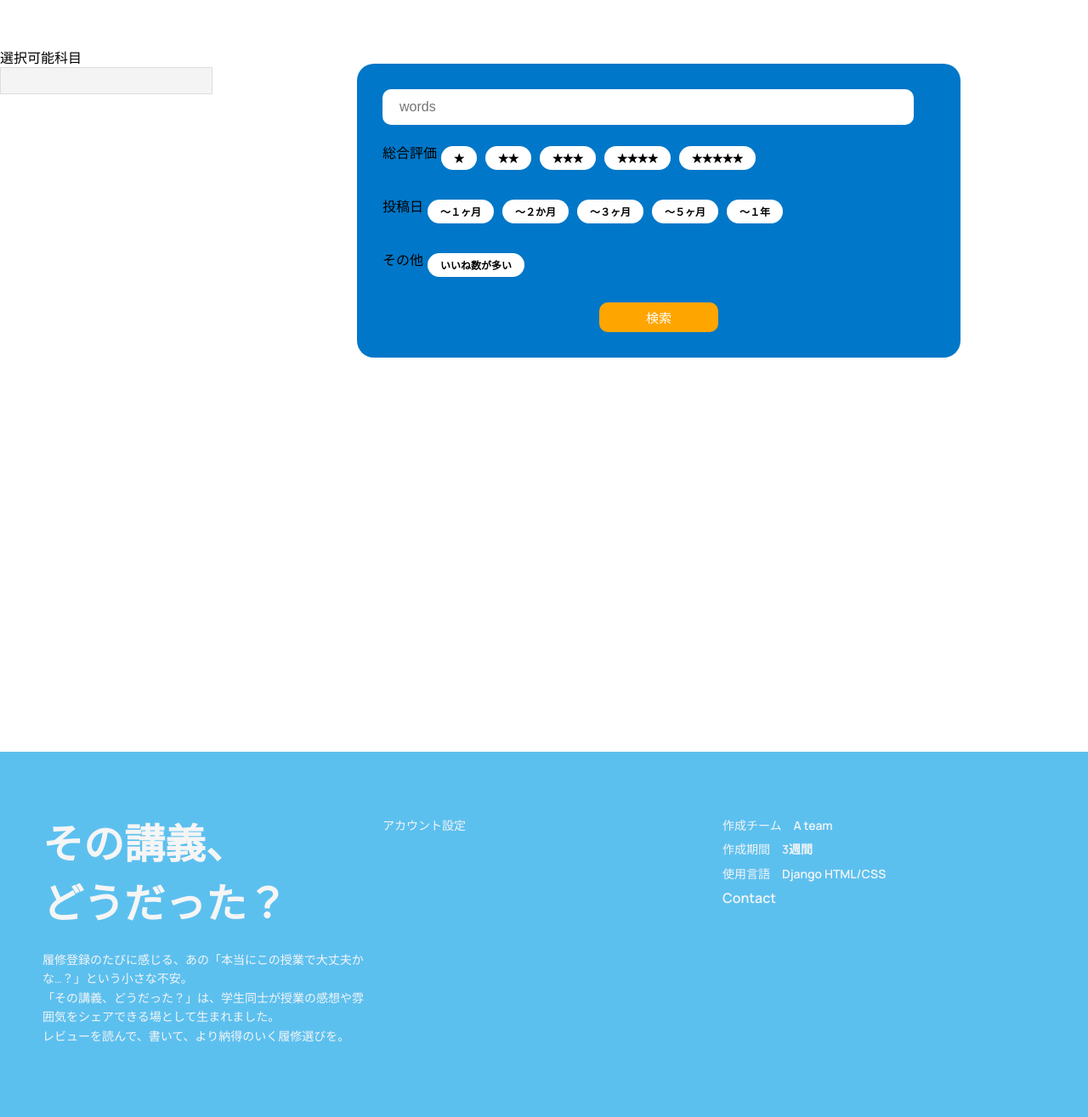
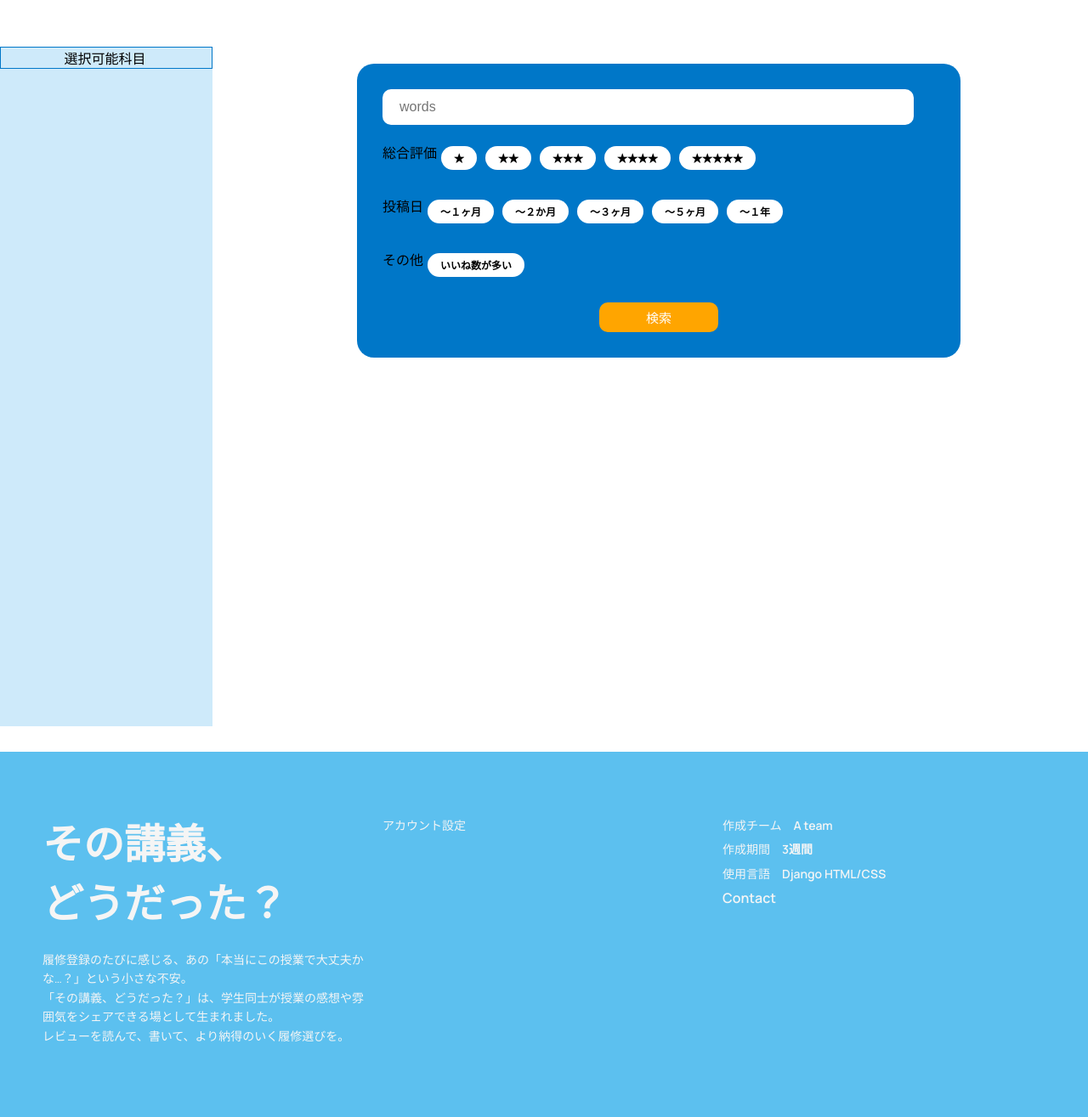
Before and after one commit to knagaki1225/2025_hackathon_teamA, a Django app: page /review/search/ in a window 1280 px wide. Shown: the part 1075-2390 px from the top of the page at 85% size. Run offline with Django 4.2, Linux system fonts and the light colour scheme; data that the repository does not hold is empty; some libraries are stand-ins or nearby versions.

Commit message:
デザイン修正

```diff
--- a/templates/home.html
+++ b/templates/home.html
@@ -6,10 +6,9 @@
   /* 既存のスタイルはそのまま */
   .sidebar {
     width: 250px;
-    background-color: #f4f4f4;
+    background-color: #CEEAFA;
     padding: 15px;
-    border: 1px solid #ddd;
-    height: 100%; /* ← 左サイドバーに合わせる */
+    height: 100%;
     box-sizing: border-box;
   }
   .category-block {
@@ -120,6 +119,7 @@
     flex: 0 0 auto;
     margin-top: 50px;
     min-height: 100vh; /* ← ページの高さに応じて縦に伸ばす */
+    background-color: #CEEAFA;
   }
 
   .right-content {
@@ -191,6 +191,12 @@
   transform: scale(1.1);
 }
 
+.sidebar-text{
+  border: 1px solid #0077c8;
+
+}
+
+
 {% endblock %}
 {% block content %}
 {% csrf_token %}
@@ -202,14 +208,15 @@
 
 <div class="content-container">
   <div class="left-sidebar">
-    <div>選択可能科目</div>
+    <div class="sidebar-text">
+    <div style="margin-left: 30%;">選択可能科目</div>
+    </div>
     <div class="sidebar">
       {% for category in categories %}
-      <div class="category-block">
+      <div class="category-block" >
         <div
           class="category-title"
           onclick="toggleSubcategories('subcat-{{ category.id }}')"
-          style="background-color: F2F7FA;"
         >
           {{ category.category_name }}
         </div>
@@ -323,11 +330,11 @@
   </div>
 {% endif %}
 {% if results %}
-  <div style="max-width: 650px; margin: 0 auto 0 300px;">
-    <h2 id="result">検索結果</h2>
+  <div style="max-width: 650px; margin: 0;">
+    <h2 id="result" style="margin-left: 0; margin-top: 120px;">検索結果</h2>
     {% for review, good_count in results %}
-      <div style="margin: 10px 0; border: 1px solid #ccc; padding-bottom: 20px;">
-        <strong style=" font-size:25px;">{{ review.class_id }}</strong>
+      <div style="margin: 10px 0; padding-bottom: 20px;">
+        <strong style=" font-size:15px;">{{ review.class_id }}</strong>
         <!-- ユーザー情報 -->
         <div style="display: flex; justify-content: space-between; align-items: center;">
           <div style="display: flex; align-items: center;">
```
